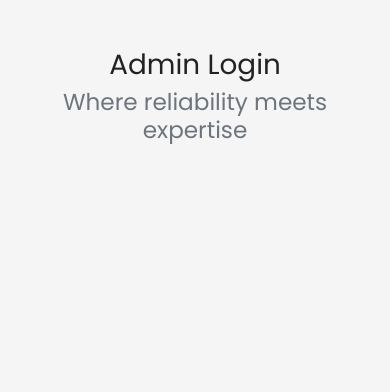
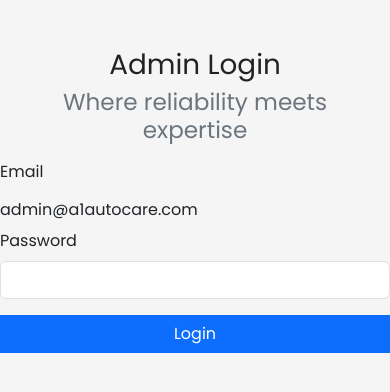
Before and after one commit to adz3k/A1-Autocare-booking-system-CO699, a Flask app: page /login in a window 390 px wide. Shown: the part 56-448 px from the top of the page. Run offline with Flask 3, Linux system fonts and the light colour scheme.

```diff
--- a/app.py
+++ b/app.py
@@ -1,7 +1,9 @@
-from flask import Flask, render_template, request, redirect, url_for
+from flask import Flask, render_template, request, redirect, url_for, session, flash
 import sqlite3
+from werkzeug.security import generate_password_hash, check_password_hash
 
 app = Flask(__name__)
+app.secret_key = 'A1AutoCareSecretKey'
 
 # -----------------------------
 # DATABASE INITIALIZATION
@@ -29,6 +31,13 @@ def init_db():
 init_db()
 
 # -----------------------------
+# STATIC ADMIN CREDENTIALS
+# -----------------------------
+ADMIN_EMAIL = 'admin@a1autocare.com'
+ADMIN_PASSWORD_HASH = generate_password_hash('admin123')
+
+
+# -----------------------------
 # ROUTES
 # -----------------------------
 @app.route('/')
@@ -54,7 +63,7 @@ def book():
         conn = sqlite3.connect('database.db')
         cursor = conn.cursor()
         cursor.execute('''
-            INSERT INTO bookings (name, email, vehicle, make, service, notes, date,      booking_time)
+            INSERT INTO bookings (name, email, vehicle, make, service, notes, date, booking_time)
             VALUES (?, ?, ?, ?, ?, ?, ?, ?)
         ''', (name, email, vehicle, make, service, notes, date, booking_time))
         conn.commit()
@@ -64,13 +73,53 @@ def book():
 
     return render_template('book.html')
 
-@app.route('/login')
+
+# -----------------------------
+# LOGIN + AUTHENTICATION
+# -----------------------------
+@app.route('/login', methods=['GET', 'POST'])
 def login():
+    if request.method == 'POST':
+        email = request.form['email']
+        password = request.form['password']
+
+        if email == ADMIN_EMAIL and check_password_hash(ADMIN_PASSWORD_HASH, password):
+            session['admin_logged_in'] = True
+            flash('Login successful!', 'success')
+            return redirect(url_for('dashboard'))
+        else:
+            flash('Invalid credentials. Please try again.', 'danger')
+            return redirect(url_for('login'))
+
     return render_template('login.html')
+
+
+@app.route('/admin/dashboard')
+def dashboard():
+    if not session.get('admin_logged_in'):
+        flash('Please login first.', 'warning')
+        return redirect(url_for('login'))
+
+    conn = sqlite3.connect('database.db')
+    conn.row_factory = sqlite3.Row   # <- this is the key line
+    cursor = conn.cursor()
+    cursor.execute('SELECT * FROM bookings')
+    bookings = cursor.fetchall()
+    conn.close()
+    return render_template('dashboard.html', bookings=bookings)
+
+
+@app.route('/logout')
+def logout():
+    session.pop('admin_logged_in', None)
+    flash('You have been logged out.', 'info')
+    return redirect(url_for('login'))
+
 
 @app.route('/confirmation')
 def confirmation():
     return render_template('confirm.html')
+
 
 # -----------------------------
 # RUN APPLICATION
--- a/templates/book.html
+++ b/templates/book.html
@@ -75,7 +75,7 @@
 
   <div class="mb-3">
     <label for="name" class="form-label">Full Name</label>
-    <input type="text" class="form-control" id="name" name="name" placeholder="Enter your name" required>
+    <input type="text" class="form-control" id="name" name="name" placeholder="Enter your full name" required>
   </div>
 
   <div class="mb-3">
--- a/templates/login.html
+++ b/templates/login.html
@@ -66,5 +66,22 @@
 
   <!-- Bootstrap JS -->
   <script src="https://cdn.jsdelivr.net/npm/bootstrap@5.3.8/dist/js/bootstrap.bundle.min.js" crossorigin="anonymous"></script>
+
+
+
+<form action="/login" method="POST">
+ <div class="mb-3 row">
+  <label for="staticEmail" class="col-sm-2 col-form-label">Email</label>
+  <div class="col-sm-10">
+    <input type="email" readonly class="form-control-plaintext" id="staticEmail" name="email" value="admin@a1autocare.com">
+  </div>
+  <div class="mb-3">
+    <label for="exampleInputPassword1" class="form-label">Password</label>
+    <input type="password" class="form-control" id="exampleInputPassword1" name="password">
+
+  </div class = text center>
+  <button type="submit" class="btn btn-primary">Login</button>
+</form>
+
 </body>
 </html>
```
Also changed, not shown: templates/dashboard.html (+100 -0 lines).
